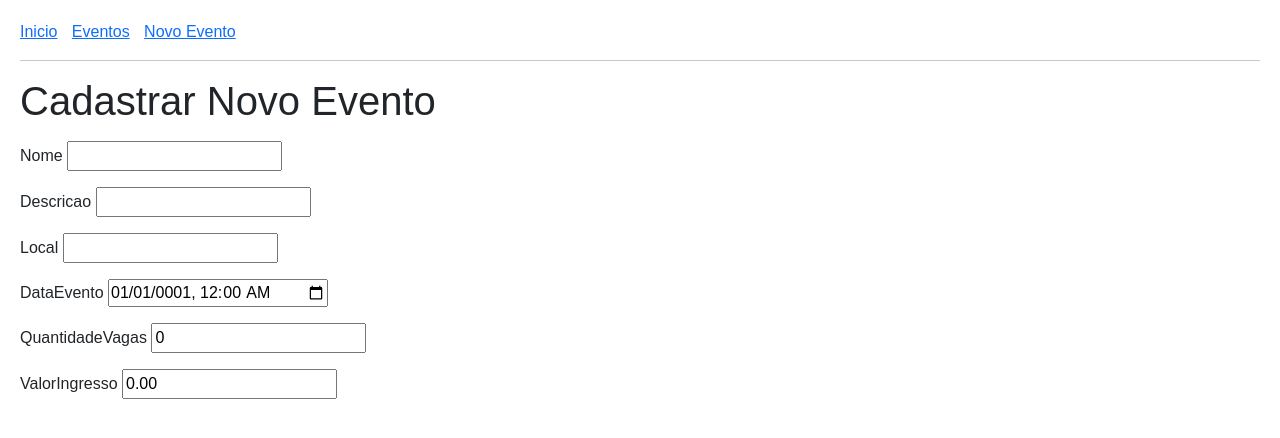
After one commit to veronica-ramalho/Fundamentos_Padrao_MVC, an ASP.NET Core app: template Views/Evento/Criar.cshtml in a window 1280 px wide. The commit adds this page. Shown: the top 438 px of the page. Run offline with ASP.NET Core 8, Linux system fonts and the light colour scheme; the template is opened without the code that fills it, so the values that code supplies are empty; style sheets or scripts are compiled from the project's sources.

Commit message:
:construction: Tentando localizar o erro do código
Problemas no funcionamentos das telas. Não estão carregando

```diff
--- /dev/null
+++ b/Views/Evento/Criar.cshtml
@@ -0,0 +1,46 @@
+@model Evento
+@{
+    ViewData["Title"] = "Cadastrar NovoEvento";
+}
+
+<h1>Cadastrar Novo Evento</h1>
+
+<div asp-validation-summary="All" class="erro"></div>
+
+<form asp-action="Criar" method="post">
+    <p>
+        <label asp-for="Nome"></label>
+        <input asp-for="Nome"/>
+        <span asp-validation-for="Nome" class="erro"></span>
+    </p>
+
+    <p>
+        <label asp-for="Descricao"></label>
+        <input asp-for="Descricao"/>
+        <span asp-validation-for="Descricao" class="erro"></span>
+    </p>
+
+    <p>
+        <label asp-for="Local"></label>
+        <input asp-for="Local"/>
+        <span asp-validation-for="Local" class="erro"></span>
+    </p>
+
+    <p>
+        <label asp-for="DataEvento"></label>
+        <input asp-for="DataEvento"/>
+        <span asp-validation-for="DataEvento" class="erro"></span>
+    </p>
+
+    <p>
+        <label asp-for="QuantidadeVagas"></label>
+        <input asp-for="QuantidadeVagas" type="number"/>
+        <span asp-validation-for="QuantidadeVagas" class="erro"></span>
+    </p>
+
+    <p>
+        <label asp-for="ValorIngresso"></label>
+        <input asp-for="ValorIngresso"/>
+        <span asp-validation-for="ValorIngresso" class="erro"></span>
+    </p>
+</form>
--- a/Views/Home/Index.cshtml
+++ b/Views/Home/Index.cshtml
@@ -3,6 +3,5 @@
 }
 
 <div class="text-center">
-    <h1 class="display-4">Welcome</h1>
-    <p>Learn about <a href="https://learn.microsoft.com/aspnet/core">building Web apps with ASP.NET Core</a>.</p>
+    <h1 class="display-4">Bem-vindo</h1>
 </div>
--- a/Views/Shared/_Layout.cshtml
+++ b/Views/Shared/_Layout.cshtml
@@ -1,5 +1,6 @@
 <!DOCTYPE html>
 <html lang="en">
+
 <head>
     <meta charset="utf-8" />
     <meta name="viewport" content="width=device-width, initial-scale=1.0" />
@@ -9,42 +10,17 @@
     <link rel="stylesheet" href="~/css/site.css" asp-append-version="true" />
     <link rel="stylesheet" href="~/ExerciciosPadraoMVC.styles.css" asp-append-version="true" />
 </head>
+
 <body>
-    <header>
-        <nav class="navbar navbar-expand-sm navbar-toggleable-sm navbar-light bg-white border-bottom box-shadow mb-3">
-            <div class="container-fluid">
-                <a class="navbar-brand" asp-area="" asp-controller="Home" asp-action="Index">ExerciciosPadraoMVC</a>
-                <button class="navbar-toggler" type="button" data-bs-toggle="collapse" data-bs-target=".navbar-collapse" aria-controls="navbarSupportedContent"
-                        aria-expanded="false" aria-label="Toggle navigation">
-                    <span class="navbar-toggler-icon"></span>
-                </button>
-                <div class="navbar-collapse collapse d-sm-inline-flex justify-content-between">
-                    <ul class="navbar-nav flex-grow-1">
-                        <li class="nav-item">
-                            <a class="nav-link text-dark" asp-area="" asp-controller="Home" asp-action="Index">Home</a>
-                        </li>
-                        <li class="nav-item">
-                            <a class="nav-link text-dark" asp-area="" asp-controller="Home" asp-action="Privacy">Privacy</a>
-                        </li>
-                    </ul>
-                </div>
-            </div>
-        </nav>
-    </header>
-    <div class="container">
-        <main role="main" class="pb-3">
-            @RenderBody()
-        </main>
-    </div>
+    <nav>
+        <a asp-controller="Home" asp-action="Index">Inicio</a>
+        <a asp-controller="Evento" asp-action="Index">Eventos</a>
+        <a asp-controller="Evento" asp-action="Criar">Novo Evento</a>
+    </nav>
+    <hr/>
 
-    <footer class="border-top footer text-muted">
-        <div class="container">
-            &copy; 2026 - ExerciciosPadraoMVC - <a asp-area="" asp-controller="Home" asp-action="Privacy">Privacy</a>
-        </div>
-    </footer>
-    <script src="~/lib/jquery/dist/jquery.min.js"></script>
-    <script src="~/lib/bootstrap/dist/js/bootstrap.bundle.min.js"></script>
-    <script src="~/js/site.js" asp-append-version="true"></script>
+    @RenderBody()
     @await RenderSectionAsync("Scripts", required: false)
 </body>
+
 </html>
```
Also changed, not shown: Controllers/EventosController.cs (added, +55 -0 lines), Models/Evento.cs (added, +27 -0 lines), Views/Evento/Index.cshtml (added, +33 -0 lines).
